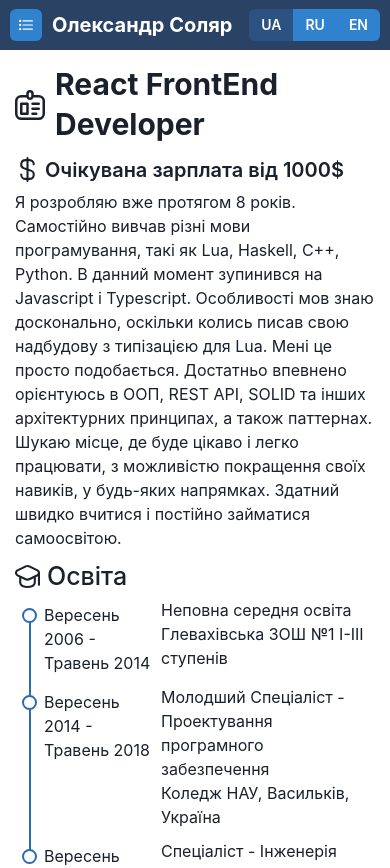
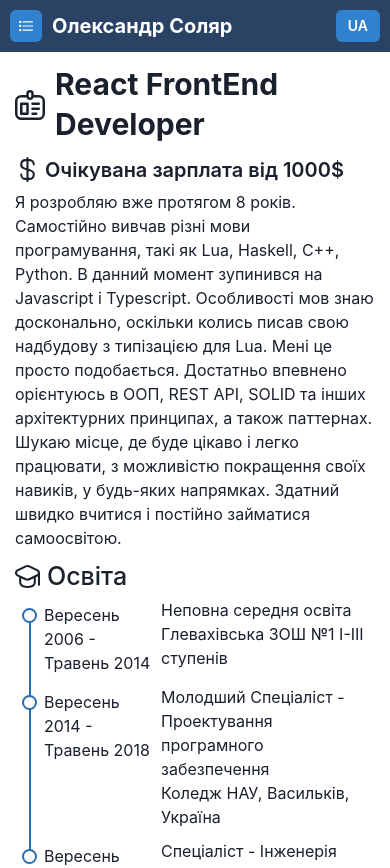
Before and after one commit to lehaisanya/resume, a React (Create React App) app: page / in a window 390 px wide. Shown: the top 868 px of the page. Built offline with nearby package versions, Linux system fonts and the light colour scheme.

Commit message:
Fix header adaptive

```diff
--- a/src/data/index.ts
+++ b/src/data/index.ts
@@ -16,6 +16,8 @@ const data: ResumeData[] = rawLangs.map(({ personal, ...changedData }) => ({
     skills,
 }))
 
+export const languages = ['ua', 'ru', 'en']
+
 export const langs: Record<LangType, ResumeData> = {
     en: data[0],
     ru: data[1],
--- /dev/null
+++ b/src/hooks/useDevice.ts
@@ -0,0 +1,17 @@
+import { useBreakpointValue } from '@chakra-ui/react'
+
+type Devices = 'mobile' | 'laptop' | 'desctop'
+
+export function useDevice() {
+    const device = useBreakpointValue<Devices>({
+        base: 'mobile',
+        sm: 'laptop',
+        md: 'desctop',
+    })
+
+    return {
+        isMobile: device === 'mobile',
+        isLaptop: device === 'laptop',
+        isDesctop: device === 'desctop',
+    }
+}
--- /dev/null
+++ b/src/layout/Header/LanguageMenu.tsx
@@ -0,0 +1,43 @@
+import React from 'react'
+import {
+    Menu,
+    MenuButton,
+    Button,
+    MenuList,
+    MenuItemOption,
+    MenuOptionGroup,
+} from '@chakra-ui/react'
+import { useLanguage } from 'context/language'
+import { languages } from 'data'
+import { LangType } from 'types'
+
+export const LanguageMenu = () => {
+    const { language, changeLanguage } = useLanguage()
+
+    return (
+        <Menu>
+            <MenuButton as={Button} colorScheme="blue" size="sm">
+                {language.toUpperCase()}
+            </MenuButton>
+            <MenuList color="black" minWidth="30px">
+                <MenuOptionGroup
+                    type="radio"
+                    value={language}
+                    onChange={(newLanguage) =>
+                        changeLanguage(newLanguage as LangType)
+                    }
+                >
+                    {languages.map((option) => (
+                        <MenuItemOption
+                            key={option}
+                            value={option}
+                            height="25px"
+                        >
+                            {option.toUpperCase()}
+                        </MenuItemOption>
+                    ))}
+                </MenuOptionGroup>
+            </MenuList>
+        </Menu>
+    )
+}
--- a/src/layout/Header/LanguageSwitcher.tsx
+++ b/src/layout/Header/LanguageSwitcher.tsx
@@ -1,9 +1,8 @@
 import React from 'react'
 import { RadioButton, RadioButtons } from 'components/RadioButtons'
 import { useLanguage } from 'context/language'
+import { languages } from 'data'
 import { LangType } from 'types'
-
-const languages = ['ua', 'ru', 'en']
 
 export const LanguageSwitcher = () => {
     const { language, changeLanguage } = useLanguage()
--- a/src/layout/Header/index.tsx
+++ b/src/layout/Header/index.tsx
@@ -2,25 +2,28 @@ import React from 'react'
 import { Center, Flex, Heading, Spacer } from '@chakra-ui/react'
 import { useResumeData } from 'hooks/useResumeData'
 import { LanguageSwitcher } from './LanguageSwitcher'
+import { useDevice } from 'hooks/useDevice'
+import { LanguageMenu } from './LanguageMenu'
 
 export const Header = () => {
+    const { isMobile } = useDevice()
     const { personal } = useResumeData()
 
     return (
         <Flex
-            height="100%"
             width="100%"
             paddingLeft={{ base: '0px', md: '10px' }}
             paddingRight="10px"
+            paddingY="10px"
         >
-            <Center height="100%">
+            <Center>
                 <Heading size="md">{personal.name}</Heading>
             </Center>
 
             <Spacer />
 
             <Center>
-                <LanguageSwitcher />
+                {isMobile ? <LanguageMenu /> : <LanguageSwitcher />}
             </Center>
         </Flex>
     )
--- a/src/layout/Layout.tsx
+++ b/src/layout/Layout.tsx
@@ -10,17 +10,17 @@ import {
     DrawerOverlay,
     Flex,
     IconButton,
-    useBreakpointValue,
     useDisclosure,
 } from '@chakra-ui/react'
 import { Sidebar } from './Sidebar'
 import { Header } from './Header'
 import { ResumePage } from 'page/Resume'
 import { ListIcon } from 'icons/List'
+import { useDevice } from 'hooks/useDevice'
 
 export const Layout = () => {
-    const isDesctop = useBreakpointValue({ base: false, md: true })
     const { isOpen, onOpen, onClose } = useDisclosure()
+    const { isDesctop } = useDevice()
 
     return (
         <Box>
@@ -28,11 +28,10 @@ export const Layout = () => {
                 position="fixed"
                 zIndex="100"
                 width="100%"
-                height="50px"
                 bgColor="blue.800"
                 color="white"
             >
-                {isDesctop ? null : (
+                {!isDesctop ? (
                     <Center marginX="10px">
                         <IconButton
                             aria-label="Open Sidebar"
@@ -42,7 +41,7 @@ export const Layout = () => {
                             onClick={onOpen}
                         />
                     </Center>
-                )}
+                ) : null}
                 <Header />
             </Flex>
             <Box width="100%" height="50px" />
```
